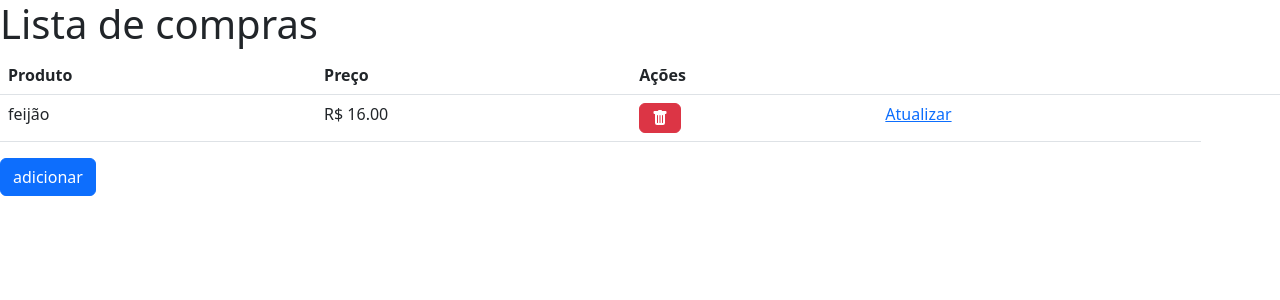
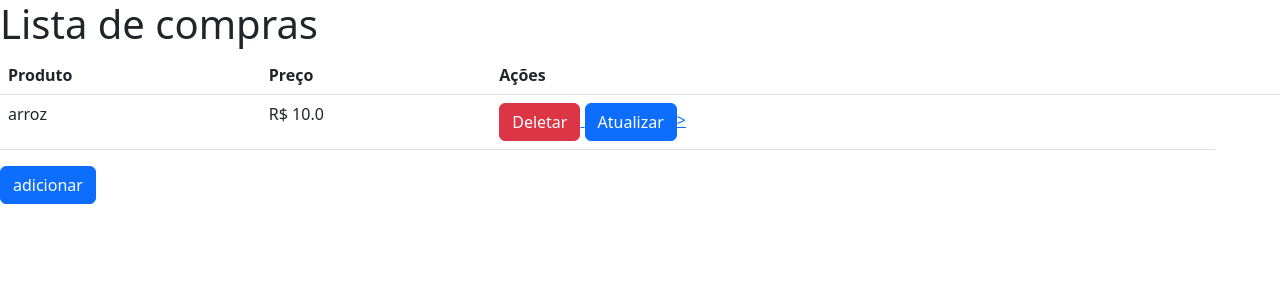
Before and after one commit to Rafaelx32/Lista-de-compras, a Flask app: page / in a window 1280 px wide. Shown: the top 300 px of the page. Run offline with Flask 2, Linux system fonts and the light colour scheme.

Commit message:
personalizei os botões de deletar e atualizar usando bootstrap

```diff
--- a/compras.csv
+++ b/compras.csv
@@ -1,2 +1,2 @@
 Id,nome,preco
-4c132bbc-11f7-4b4b-934f-4345493229c9,feijão,16.00
+f80044cb-347c-43cd-b7d1-554d145146f9,arroz,10.0
--- a/templates/index.html
+++ b/templates/index.html
@@ -19,10 +19,9 @@
             <tr>
                 <td>{{compra["nome"]}}</td>
                 <td>R$ {{compra["preco"]}}</td>
-                <td><a href='/deletar/{{compra["Id"]}}'><button type="" class="btn btn-danger"><svg xmlns="http://www.w3.org/2000/svg" width="16" height="16" fill="currentColor" class="bi bi-trash-fill" viewBox="0 0 16 16">
-                    <path d="M2.5 1a1 1 0 0 0-1 1v1a1 1 0 0 0 1 1H3v9a2 2 0 0 0 2 2h6a2 2 0 0 0 2-2V4h.5a1 1 0 0 0 1-1V2a1 1 0 0 0-1-1H10a1 1 0 0 0-1-1H7a1 1 0 0 0-1 1H2.5zm3 4a.5.5 0 0 1 .5.5v7a.5.5 0 0 1-1 0v-7a.5.5 0 0 1 .5-.5zM8 5a.5.5 0 0 1 .5.5v7a.5.5 0 0 1-1 0v-7A.5.5 0 0 1 8 5zm3 .5v7a.5.5 0 0 1-1 0v-7a.5.5 0 0 1 1 0z"/>
-                  </svg></button></td></a></td>
-                <td><a href='/atualizar/{{compra["Id"]}}/{{compra["nome"]}}/{{compra["preco"]}}'>Atualizar</a></td>
+                <td><a href='/deletar/{{compra["Id"]}}'><button type="button" class="btn btn-danger">Deletar</button>
+                  <a href='/atualizar/{{compra["Id"]}}/{{compra["nome"]}}/{{compra["preco"]}}'><button type="button" class="btn btn-primary">Atualizar</button>></a></td>
+                <td>
             </tr>
             {% endfor %}
 
```
